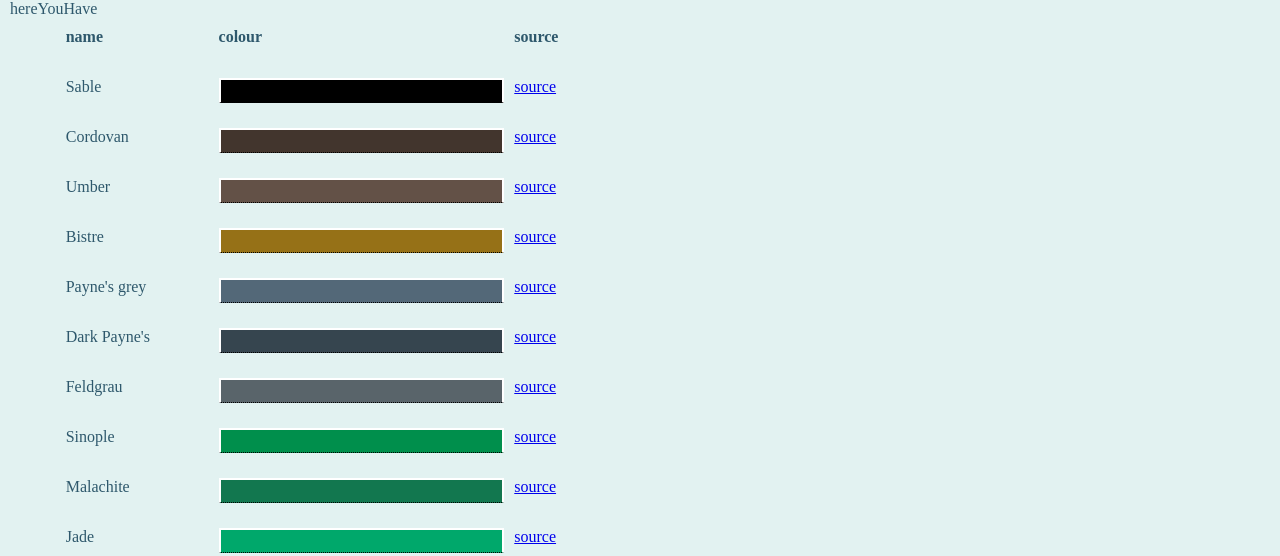
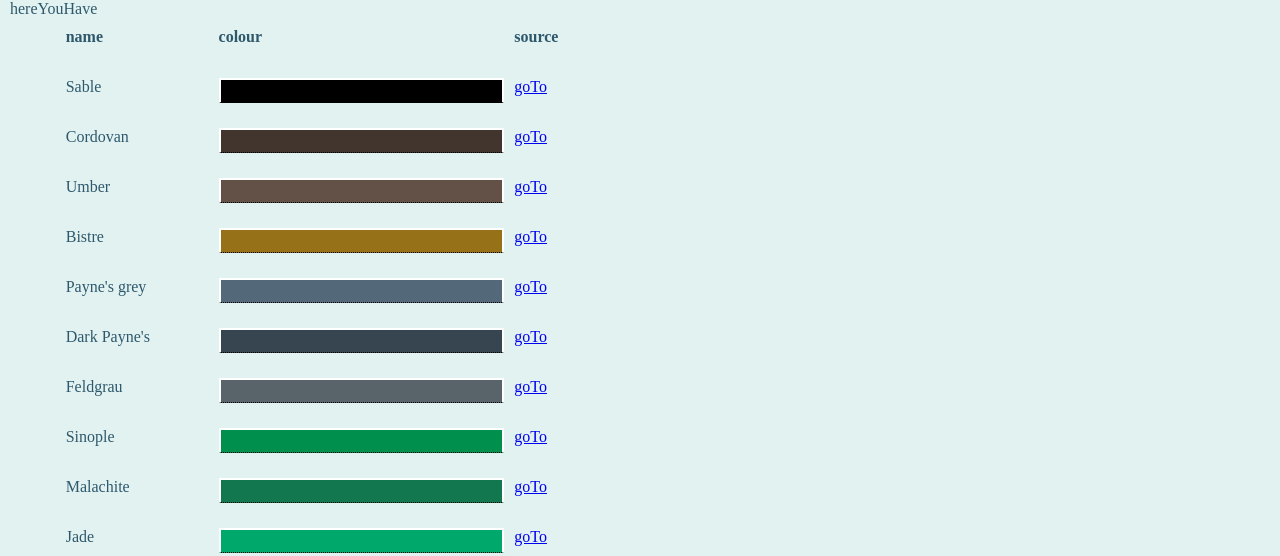
Before and after one commit to alexvkcr/colors, a Vue app: page /about in a window 1280 px wide. Shown: the part 244-800 px from the top of the page. Built offline with nearby package versions, Linux system fonts and the light colour scheme.

Commit message:
fix/source message

```diff
--- a/src/components/ColorList.vue
+++ b/src/components/ColorList.vue
@@ -11,7 +11,7 @@
           <div :key="'color_'+color.codes" class="colorDisplay tooltip" v-bind:style="{ backgroundColor: '#'+color.codes[0]}">
             <span class="tooltiptext" v-bind:style="{ backgroundColor: '#'+color.codes[0]}">{{color[$i18n.locale+'_tip']}}</span>
           </div>
-          <div :key="'_'+color.codes"><a :href="color.source" target="_blank">{{ $t('source') }}</a></div>
+          <div :key="'_'+color.codes"><a :href="color.source" target="_blank">{{ $t('goTo') }}</a></div>
         </template>
       </template>
   </div>
@@ -23,12 +23,14 @@
   "es": {
     "name": "Nombre",
     "colour": "Color",
-    "source": "Ir a"
+    "source": "Fuente",
+    "goto": "Ir a"
   },
   "en": {
     "name": "Name",
     "colour": "Color",
-    "source": "Go to"
+    "source": "Source",
+    "goTo": "Go to"
   }
 }
 </i18n>
```
